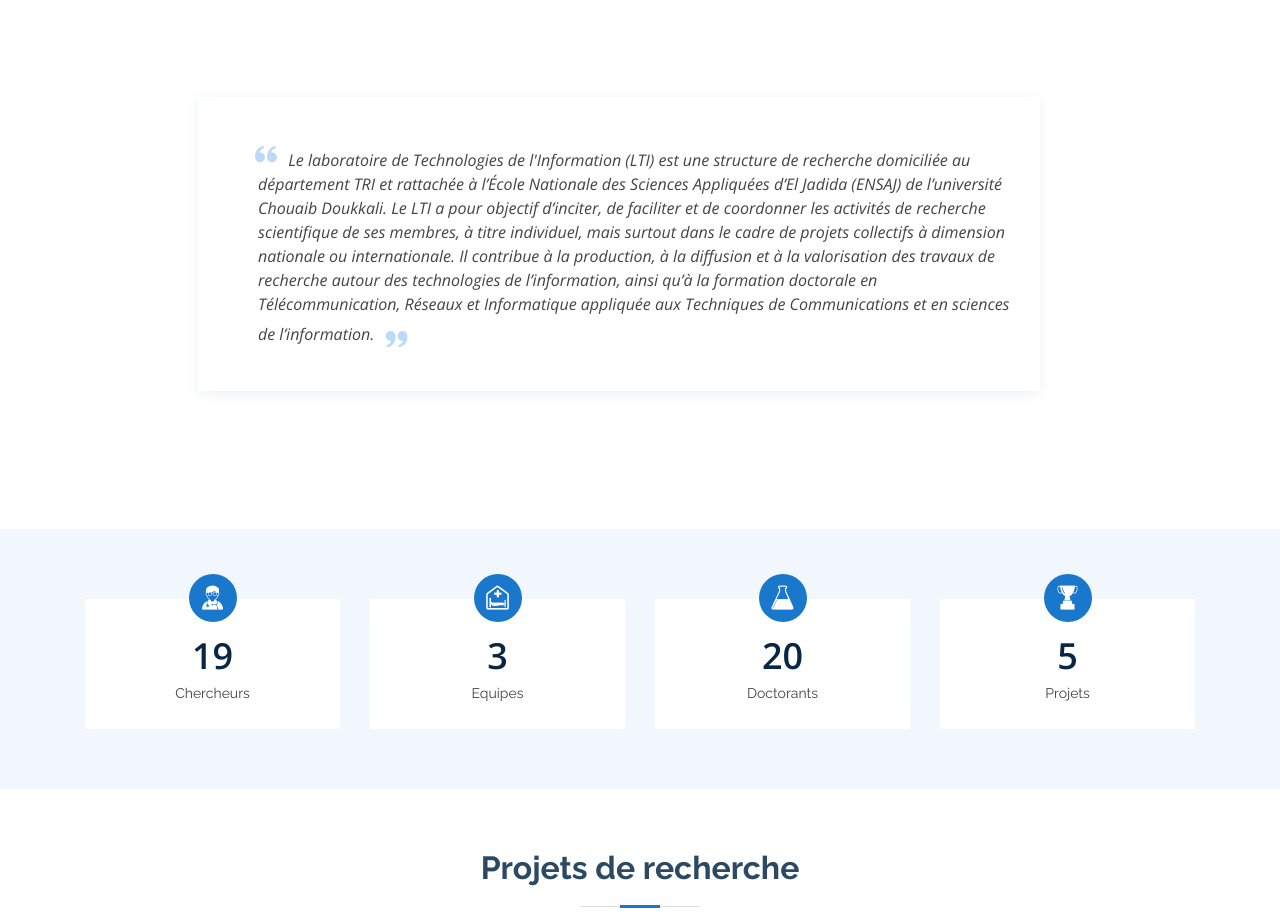
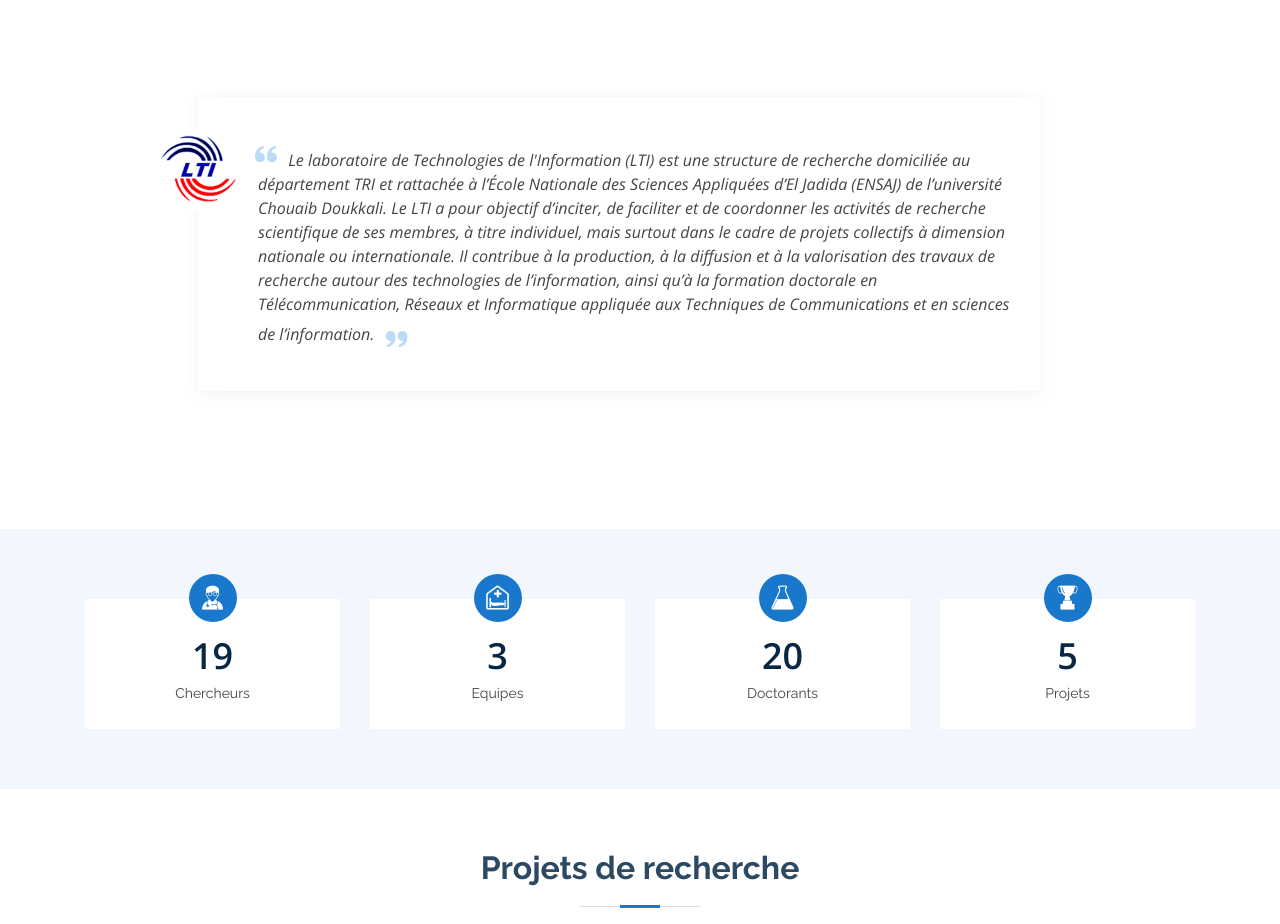
Before and after one commit to lachgar/lti, a plain HTML site: page index.html in a window 1280 px wide. Shown: the part 1180-2104 px from the top of the page. Drawn offline with nearby package versions, Linux system fonts and the light colour scheme.

Commit message:
presentation

```diff
--- a/index.html
+++ b/index.html
@@ -162,12 +162,11 @@
                     <div class="container-fluid">
                         <div class="row align-content-center testimonials">
 <!--                            <div class="col-xl-1 col-lg-1  justify-content-center align-items-stretch">
-
                             </div>-->
                             <div class="col-xl-11 col-lg-11 icon-boxes d-flex flex-column align-items-stretch justify-content-center py-5 px-lg-5">
                                 <div class="testimonial-wrap">
                                     <div class="testimonial-item">
-                                        <!--<img src="assets/img/chercheurs/chercheurs-4.png" class="testimonial-img" alt="">-->
+                                        <img src="assets/img/logo.png" class="testimonial-img" alt="">
 <!--                                        <h3>Prof. Hassan Ouahmane</h3>
                                         <h4>Directeur du laboratoire</h4>-->
                                         <p>
```
